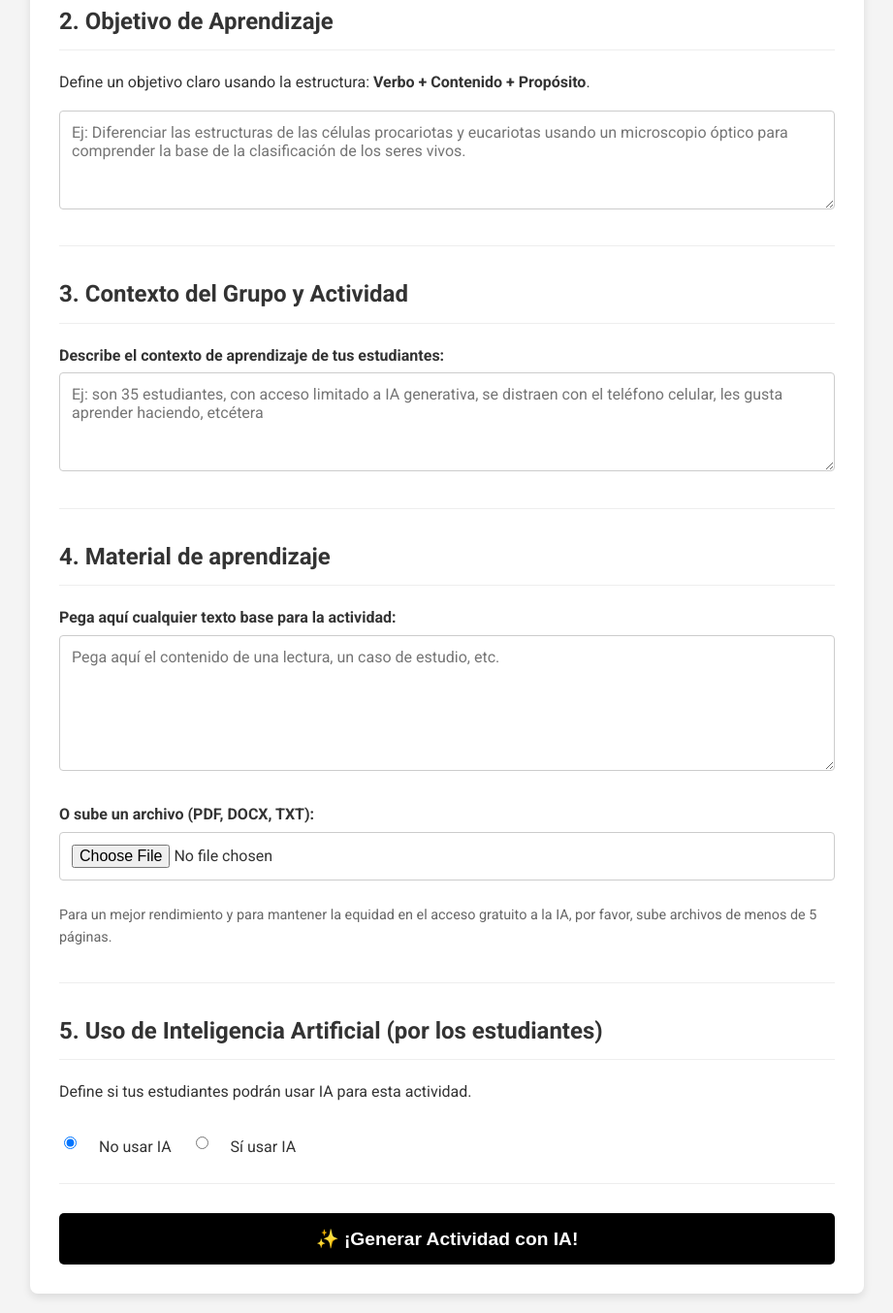
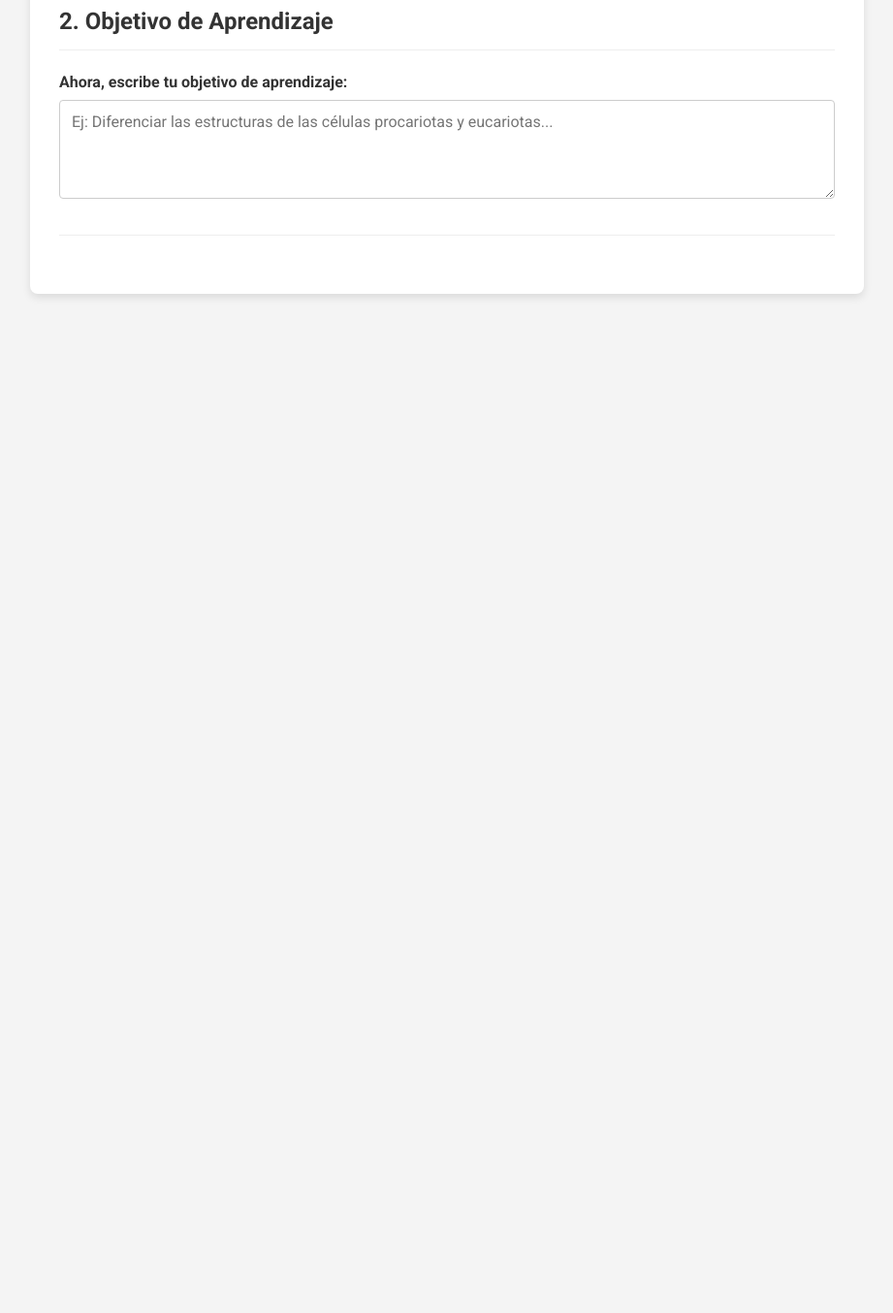
Before and after one commit to marcocar007/aprendizajeconIA, a website: page index.html in a window 1280 px wide. Shown: the part 552-1906 px from the top of the page at 97% size, without its empty margins (179-1100 px from the left). After the commit the page ends 875 px from the top, so only its background shows below. Drawn offline with nearby package versions, Linux system fonts and the light colour scheme.

Commit message:
Update index.html

```diff
--- a/index.html
+++ b/index.html
@@ -29,52 +29,17 @@
 
             <div class="form-section">
                 <h2>2. Objetivo de Aprendizaje</h2>
-                <p>Define un objetivo claro usando la estructura: <strong>Verbo + Contenido + Propósito</strong>.</p>
-                <textarea id="objective-input" rows="4" placeholder="Ej: Diferenciar las estructuras de las células procariotas y eucariotas usando un microscopio óptico para comprender la base de la clasificación de los seres vivos." required></textarea>
+
+                <div id="bloom-container">
+                    </div>
+                <label for="objective-input"><strong>Ahora, escribe tu objetivo de aprendizaje:</strong></label>
+                <textarea id="objective-input" rows="4" placeholder="Ej: Diferenciar las estructuras de las células procariotas y eucariotas..." required></textarea>
             </div>
 
-            <div class="form-section">
-                <h2>3. Contexto del Grupo y Actividad</h2>
-                <label for="student-context-input">Describe el contexto de aprendizaje de tus estudiantes:</label>
-                <textarea id="student-context-input" rows="4" placeholder="Ej: son 35 estudiantes, con acceso limitado a IA generativa, se distraen con el teléfono celular, les gusta aprender haciendo, etcétera" required></textarea>
             </div>
 
-            <div class="form-section">
-                <h2>4. Material de aprendizaje</h2>
-                <label for="extra-info-details">Pega aquí cualquier texto base para la actividad:</label>
-                <textarea id="extra-info-details" rows="6" placeholder="Pega aquí el contenido de una lectura, un caso de estudio, etc."></textarea>
-                <label for="file-upload" class="upload-label">O sube un archivo (PDF, DOCX, TXT):</label>
-                <input type="file" id="file-upload" accept=".pdf,.docx,.txt">
-                <p id="file-upload-status"></p>
-                <p class="upload-note">Para un mejor rendimiento y para mantener la equidad en el acceso gratuito a la IA, por favor, sube archivos de menos de 5 páginas.</p>
+        <div id="result-container" class="hidden">
             </div>
-
-            <div class="form-section">
-                <h2>5. Uso de Inteligencia Artificial (por los estudiantes)</h2>
-                <p>Define si tus estudiantes podrán usar IA para esta actividad.</p>
-                <div class="radio-group">
-                    <input type="radio" id="use-ai-no" name="use-ai" value="no" checked> <label for="use-ai-no">No usar IA</label>
-                    <input type="radio" id="use-ai-yes" name="use-ai" value="si"> <label for="use-ai-yes">Sí usar IA</label>
-                </div>
-            </div>
-
-            <div class="generate-section">
-                <button id="generate-activity-btn">✨ ¡Generar Actividad con IA!</button>
-            </div>
-        </div>
-
-        <div id="result-container" class="hidden">
-            <div id="loading-container" class="hidden">
-                <div class="loading-spinner"></div>
-                <p class="loading-text">Conectando con la IA para generar tu actividad... Esto puede tardar unos segundos.</p>
-            </div>
-            <div id="final-activity-output"></div>
-            <div id="result-actions" class="hidden">
-                <div class="navigation-buttons">
-                    <button id="start-over-btn">Diseñar otra actividad</button>
-                </div>
-            </div>
-        </div>
     </main>
     <script src="script.js"></script>
 </body>
```
